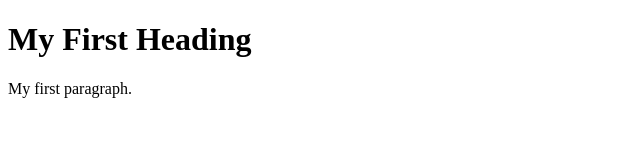
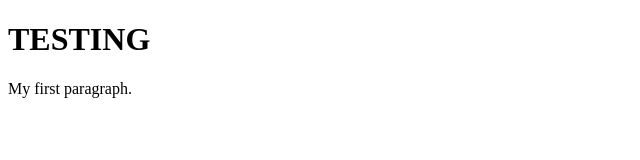
Before and after one commit to anah25/git-demo, a plain HTML site: page index.html in a window 1280 px wide. Shown: the whole page, without its empty margins (0-640 px from the left). Drawn offline with Linux system fonts and the light colour scheme.

Commit message:
Message tests

```diff
--- a/index.html
+++ b/index.html
@@ -2,7 +2,7 @@
 <html>
 <body>
 
-<h1>My First Heading</h1>
+<h1>TESTING</h1>
 <p>My first paragraph.</p>
 
 </body>
```
Also changed, not shown: 1 other file.
